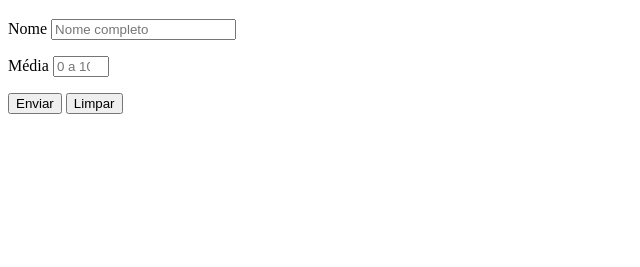
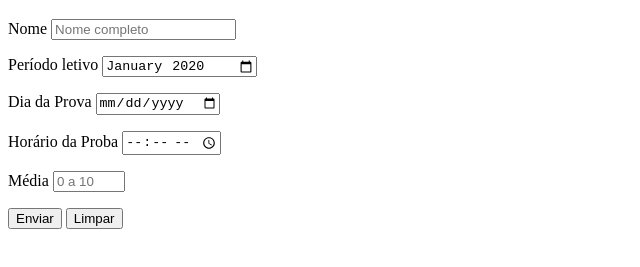
Before and after one commit to giih06/html-css, a plain HTML site: page exercicios/exercicio023 formulários/form03.html in a window 1280 px wide. Shown: the part 61-328 px from the top of the page, without its empty margins (0-640 px from the left). Drawn offline with Linux system fonts and the light colour scheme.

Commit message:
form 03 atualizações

```diff
--- a/exercicios/exercicio023 formulários/form03.html
+++ b/exercicios/exercicio023 formulários/form03.html
@@ -14,8 +14,20 @@
             <input type="text" name="nome" id="inome" required maxlength="30" placeholder="Nome completo" autocomplete="name">
         </p>
         <p>
+            <label for="imes">Período letivo</label>
+            <input type="month" name="mes" id="imes" value="2020-01" >
+        </p>
+        <p>
+            <label for="idia">Dia da Prova</label>
+            <input type="date" name="dia" id="idia" value="20-07-12">
+        </p>
+        <p>
+            <label for="ihora">Horário da Proba</label>
+            <input type="time" name="hora" id="ihora">
+        </p>
+        <p>
             <label for="imedia">Média</label>
-            <input type="number" name="media" id="imedia" min="0" max="10" placeholder="0 a 10">
+            <input type="number" name="media" id="imedia" min="0" max="10" placeholder="0 a 10" step="0.1" required>
         </p>
         <p>
             <input type="submit" value="Enviar">
```
